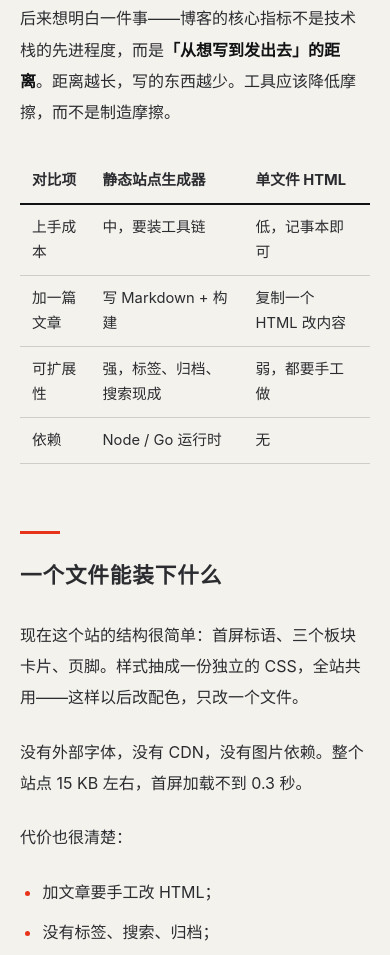
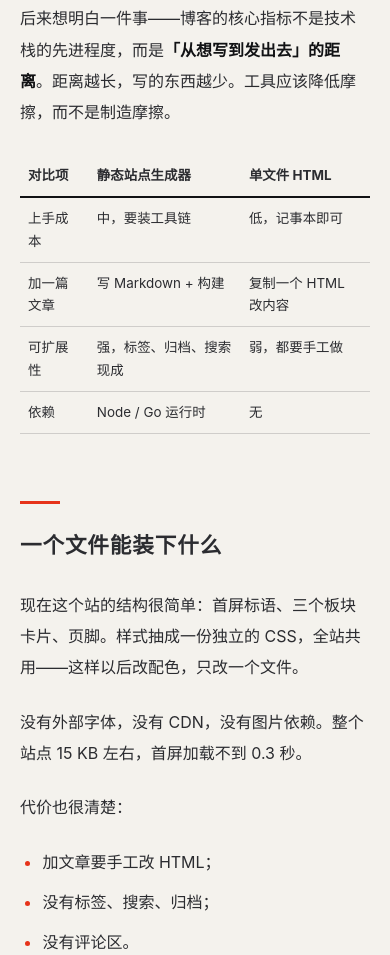
Before and after one commit to dhxjack/Omyllp, a plain HTML site: page articles/one-html-blog.html in a window 390 px wide. Shown: the part 1100-2055 px from the top of the page. Drawn offline with Linux system fonts and the light colour scheme.

Commit message:
Add files via upload

```diff
--- a/assets/style.css
+++ b/assets/style.css
@@ -308,4 +308,7 @@ body {
   .article-header { padding: 36px 0 26px; }
   .article-nav { flex-direction: column; align-items: flex-start; }
   .article-body { font-size: 1rem; }
+  /* 窄屏下压缩表格内外边距，避免多列表格被挤成竖排 */
+  .article-body table { font-size: .84rem; }
+  .article-body th, .article-body td { padding: 9px 8px; }
 }
```
